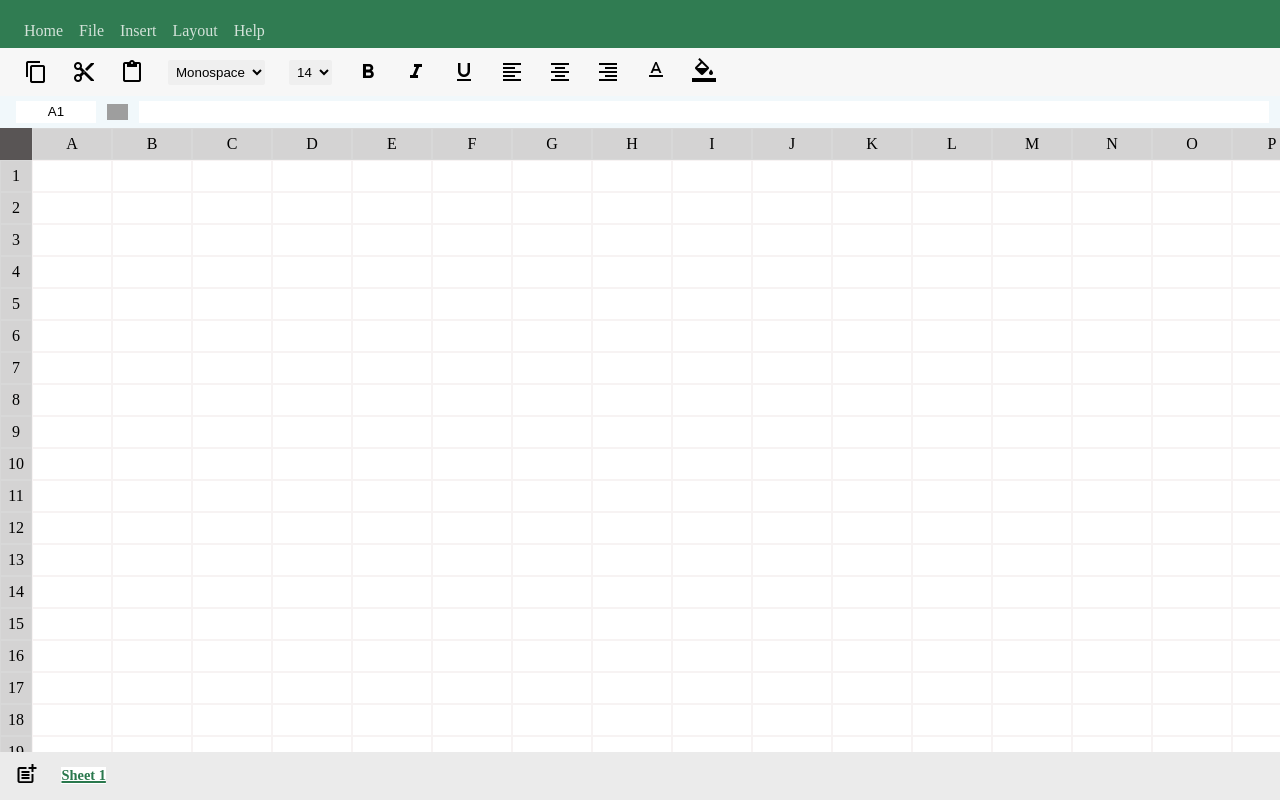
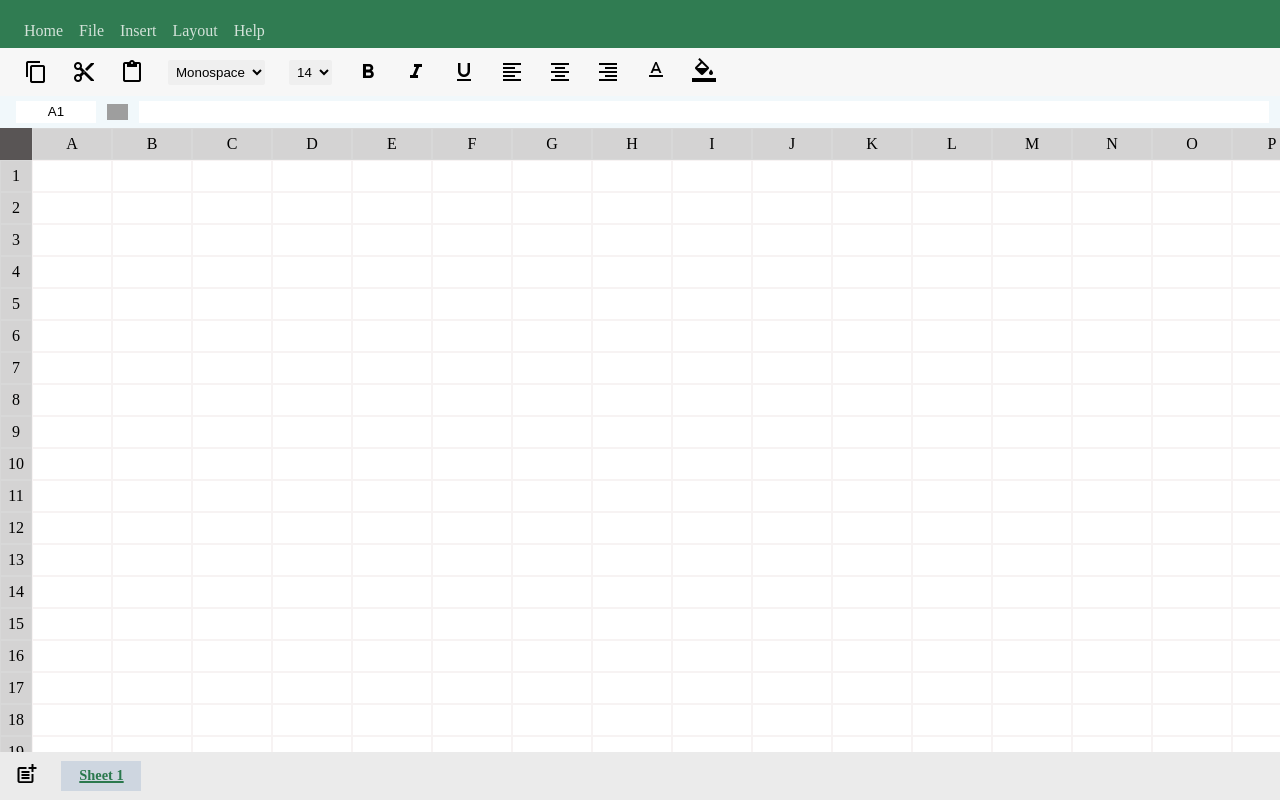
Before and after one commit to bishalk21/g-excel-app, a plain HTML site: page index.html in a window 1280 px wide. Drawn offline with Linux system fonts and the light colour scheme; grey boxes are pictures that could not be loaded.

Commit message:
multiple sheet management

```diff
--- a/cellFontAction.js
+++ b/cellFontAction.js
@@ -1,26 +1,34 @@
 // storage
 let cellDatabase = [];
+let collectedSheetDb = [];
 
-for (let i = 0; i < rows; i++) {
-  let cellRows = [];
-  for (let j = 0; j < columns; j++) {
-    let cellProperties = {
-      bold: false,
-      italic: false,
-      underline: false,
-      alignment: "left",
-      fontFamily: "monospace",
-      fontSize: 14,
-      fontColor: "#000000",
-      backgroundColor: "#000000", // just for indication purpose
-      value: "",
-      formula: "",
-      children: [],
-    };
-    cellRows.push(cellProperties);
-  }
-  cellDatabase.push(cellRows);
+{
+  let addSheetBtn = document.querySelector(".sheet-add-icon");
+  addSheetBtn.click();
+
+  // handleSheetActiveProperties();
 }
+
+// for (let i = 0; i < rows; i++) {
+//   let cellRows = [];
+//   for (let j = 0; j < columns; j++) {
+//     let cellProperties = {
+//       bold: false,
+//       italic: false,
+//       underline: false,
+//       alignment: "left",
+//       fontFamily: "monospace",
+//       fontSize: 14,
+//       fontColor: "#000000",
+//       backgroundColor: "#000000", // just for indication purpose
+//       value: "",
+//       formula: "",
+//       children: [],
+//     };
+//     cellRows.push(cellProperties);
+//   }
+//   cellDatabase.push(cellRows);
+// }
 
 // selectors for cell properties
 let bold = document.querySelector(".bold");
@@ -217,7 +225,7 @@ function addEventListenerToCellProperties(cell) {
 
     let formulaBar = document.querySelector(".formula-bar");
     formulaBar.value = cellProperties.formula;
-    cell.value = cellProperties.value;
+    cell.innerText = cellProperties.value;
   });
 }
 
--- a/cyclicValidation.js
+++ b/cyclicValidation.js
@@ -2,14 +2,15 @@
 
 // storage - 2D matrix
 let graphComponentMatrix = [];
+let collectedGraphComponentMatrix = [];
 
-for (let i = 0; i < rows; i++) {
-  let row = [];
-  for (let j = 0; j < columns; j++) {
-    row.push([]); // more than one child node (dependency)
-  }
-  graphComponentMatrix.push(row);
-}
+// for (let i = 0; i < rows; i++) {
+//   let row = [];
+//   for (let j = 0; j < columns; j++) {
+//     row.push([]); // more than one child node (dependency)
+//   }
+//   graphComponentMatrix.push(row);
+// }
 
 // cyclic detection True - Cyclic, False - Acyclic
 function isGraphCyclic() {
--- a/grid.js
+++ b/grid.js
@@ -58,7 +58,3 @@ function addListenerForAddressBarDisplay(cell, i, j) {
     addressBar.value = `${columnID}${rowID}`;
   });
 }
-
-// by default click on first cell
-let firstCell = document.querySelector(".cell");
-firstCell.click();
--- a/index.css
+++ b/index.css
@@ -197,12 +197,17 @@
   width: 2vw;
 }
 
+.sheet-add-icon:hover {
+  cursor: pointer;
+}
+
 .sheet-folder-container {
   background-color: #ebebeb;
   height: 80%;
   width: calc(100vw - 2vw);
   display: flex;
   align-items: center;
+  overflow: auto;
 }
 
 .sheet-folder {
@@ -212,4 +217,14 @@
   color: #2a784d;
   background-color: #ffffff;
   text-decoration-thickness: 2px;
+  height: 80%;
+  text-align: center;
+  display: flex;
+  align-items: center;
+  justify-content: center;
 }
+
+.sheet-content {
+  width: 5rem;
+  text-align: center;
+}
--- a/index.html
+++ b/index.html
@@ -81,14 +81,13 @@
       <div class="sheet-add-icon">
         <span class="material-icons"> post_add </span>
       </div>
-      <div class="sheet-folder-container">
-        <div class="sheet-folder">Sheet 1</div>
-      </div>
+      <div class="sheet-folder-container"></div>
     </div>
 
     <script src="./grid.js"></script>
+    <script src="./cyclicValidation.js"></script>
+    <script src="./multipleSheetSyncStorage.js"></script>
     <script src="./cellFontAction.js"></script>
-    <script src="./cyclicValidation.js"></script>
     <script src="./dfsPathTrace.js"></script>
     <script src="./formulaCalc.js"></script>
   </body>
--- /dev/null
+++ b/multipleSheetSyncStorage.js
@@ -0,0 +1,151 @@
+{
+  /**
+   * Multiple sheet handling
+   *   - create multiple sheets
+   *   - create storage for each sheet in synchronous way
+   *       - active sheet management
+   *       - if active sheet is changed, then update storage or data in that sheet, not UI
+   *
+   * Create an array for all the cells in all the sheets
+   */
+}
+
+let addSheetBtn = document.querySelector(".sheet-add-icon");
+let sheetFolderContainer = document.querySelector(".sheet-folder-container");
+
+addSheetBtn.addEventListener("click", () => {
+  let sheet = document.createElement("div");
+  sheet.setAttribute("class", "sheet-folder");
+
+  let allSheetFolders = document.querySelectorAll(".sheet-folder");
+  // sheet.setAttribute("id", `sheet-${allSheetFolders.length + 1}`);
+  sheet.setAttribute("id", allSheetFolders.length);
+
+  sheet.innerHTML = `
+    <div class="sheet-content">Sheet ${allSheetFolders.length + 1}</div>`;
+
+  sheetFolderContainer.appendChild(sheet);
+
+  sheetDbStorage();
+  createGraphComponentMatrix();
+  handleSheetActive(sheet);
+  handleSheetRemoval(sheet);
+  sheet.click();
+});
+
+function handleSheetRemoval(sheet) {
+  sheet.addEventListener("mousedown", (e) => {
+    if (e.button !== 2) return;
+
+    let allSheetFolders = document.querySelectorAll(".sheet-folder");
+    if (allSheetFolders.length === 1) {
+      alert("Can't remove last sheet");
+      return;
+    }
+
+    let response = confirm("Are you sure you want to remove this sheet?");
+    if (response === false) return;
+
+    let sheetIndex = Number(sheet.getAttribute("id"));
+    collectedSheetDb.splice(sheetIndex, 1);
+    collectedGraphComponentMatrix.splice(sheetIndex, 1);
+
+    // UI
+    handleSheetUIRemoval(sheet);
+
+    // by default bring sheet to active
+    cellDatabase = collectedSheetDb[0];
+    graphComponentMatrix = collectedGraphComponentMatrix[0];
+    handleSheetActiveProperties();
+  });
+}
+
+function handleSheetUIRemoval(sheet) {
+  sheet.remove();
+  let allSheetFolders = document.querySelectorAll(".sheet-folder");
+  for (let i = 0; i < allSheetFolders.length; i++) {
+    allSheetFolders[i].setAttribute("id", i);
+    let sheetContent = allSheetFolders[i].querySelector(".sheet-content");
+    sheetContent.innerText = `Sheet ${i + 1}`;
+    allSheetFolders[i].style.backgroundColor = "transparent";
+  }
+
+  allSheetFolders[0].style.backgroundColor = "#ced6e0";
+}
+
+function handleSheetDB(sheetIndex) {
+  cellDatabase = collectedSheetDb[sheetIndex];
+  graphComponentMatrix = collectedGraphComponentMatrix[sheetIndex];
+}
+
+function handleSheetActiveProperties() {
+  for (let i = 0; i < rows; i++) {
+    for (let j = 0; j < columns; j++) {
+      let cell = document.querySelector(
+        `.cell[data-row="${i}"][data-column="${j}"]`
+      );
+      cell.click();
+    }
+  }
+
+  // on every sheet click or add
+  // by default click on first cell
+  let firstCell = document.querySelector(".cell");
+  firstCell.click();
+}
+
+function handleSheetUI(sheet) {
+  let allSheetFolders = document.querySelectorAll(".sheet-folder");
+  for (let i = 0; i < allSheetFolders.length; i++) {
+    allSheetFolders[i].style.backgroundColor = "transparent";
+  }
+  sheet.style.backgroundColor = "#ced6e0";
+}
+
+function handleSheetActive(sheet) {
+  sheet.addEventListener("click", (e) => {
+    let sheetIndex = Number(sheet.getAttribute("id"));
+
+    handleSheetDB(sheetIndex);
+    handleSheetActiveProperties();
+    handleSheetUI(sheet);
+  });
+}
+
+function sheetDbStorage() {
+  let cellDatabase = [];
+
+  for (let i = 0; i < rows; i++) {
+    let cellRows = [];
+    for (let j = 0; j < columns; j++) {
+      let cellProperties = {
+        bold: false,
+        italic: false,
+        underline: false,
+        alignment: "left",
+        fontFamily: "monospace",
+        fontSize: 14,
+        fontColor: "#000000",
+        backgroundColor: "#000000", // just for indication purpose
+        value: "",
+        formula: "",
+        children: [],
+      };
+      cellRows.push(cellProperties);
+    }
+    cellDatabase.push(cellRows);
+  }
+  collectedSheetDb.push(cellDatabase);
+}
+
+function createGraphComponentMatrix() {
+  let graphComponentMatrix = [];
+  for (let i = 0; i < rows; i++) {
+    let row = [];
+    for (let j = 0; j < columns; j++) {
+      row.push([]); // more than one child node (dependency)
+    }
+    graphComponentMatrix.push(row);
+  }
+  collectedGraphComponentMatrix.push(graphComponentMatrix);
+}
```
